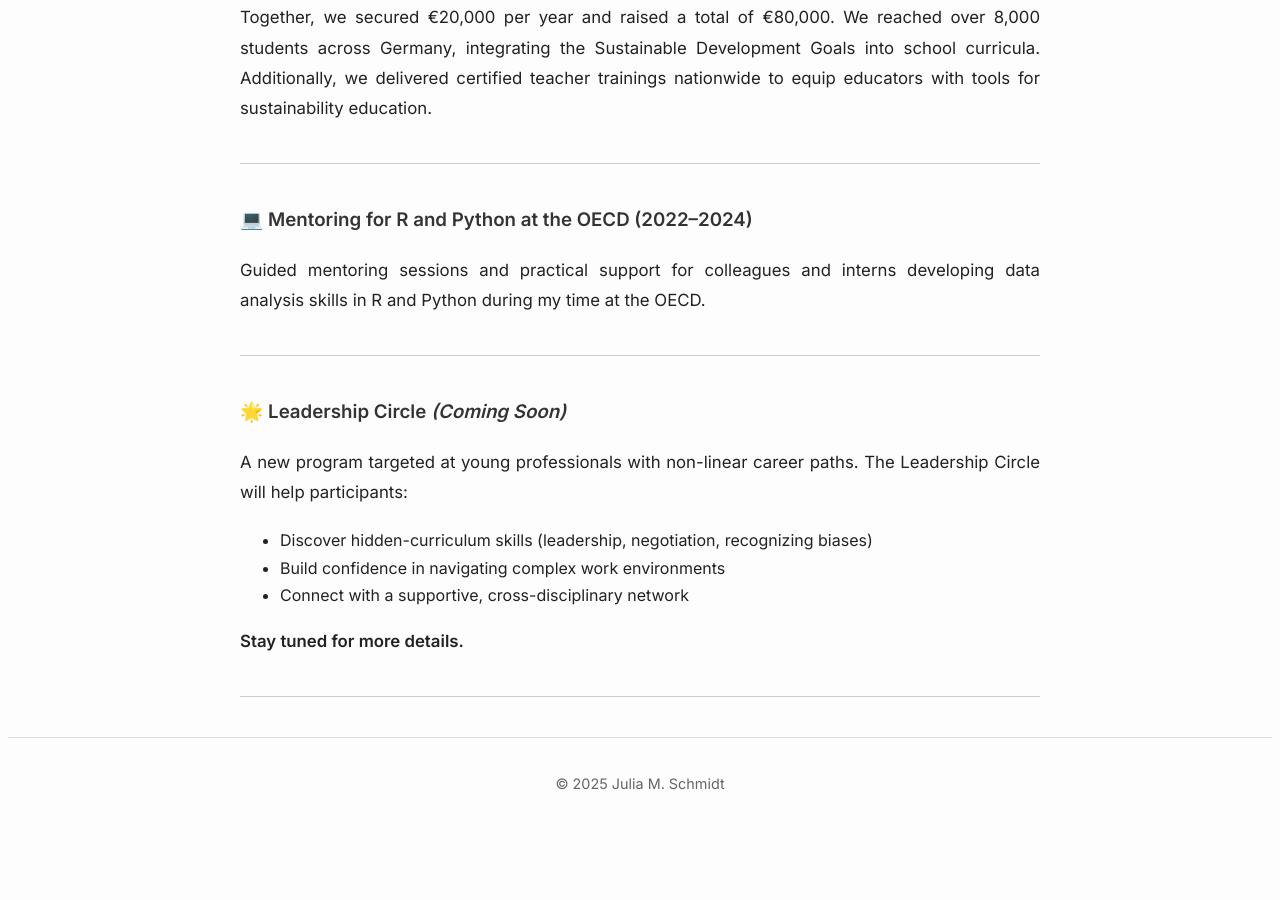
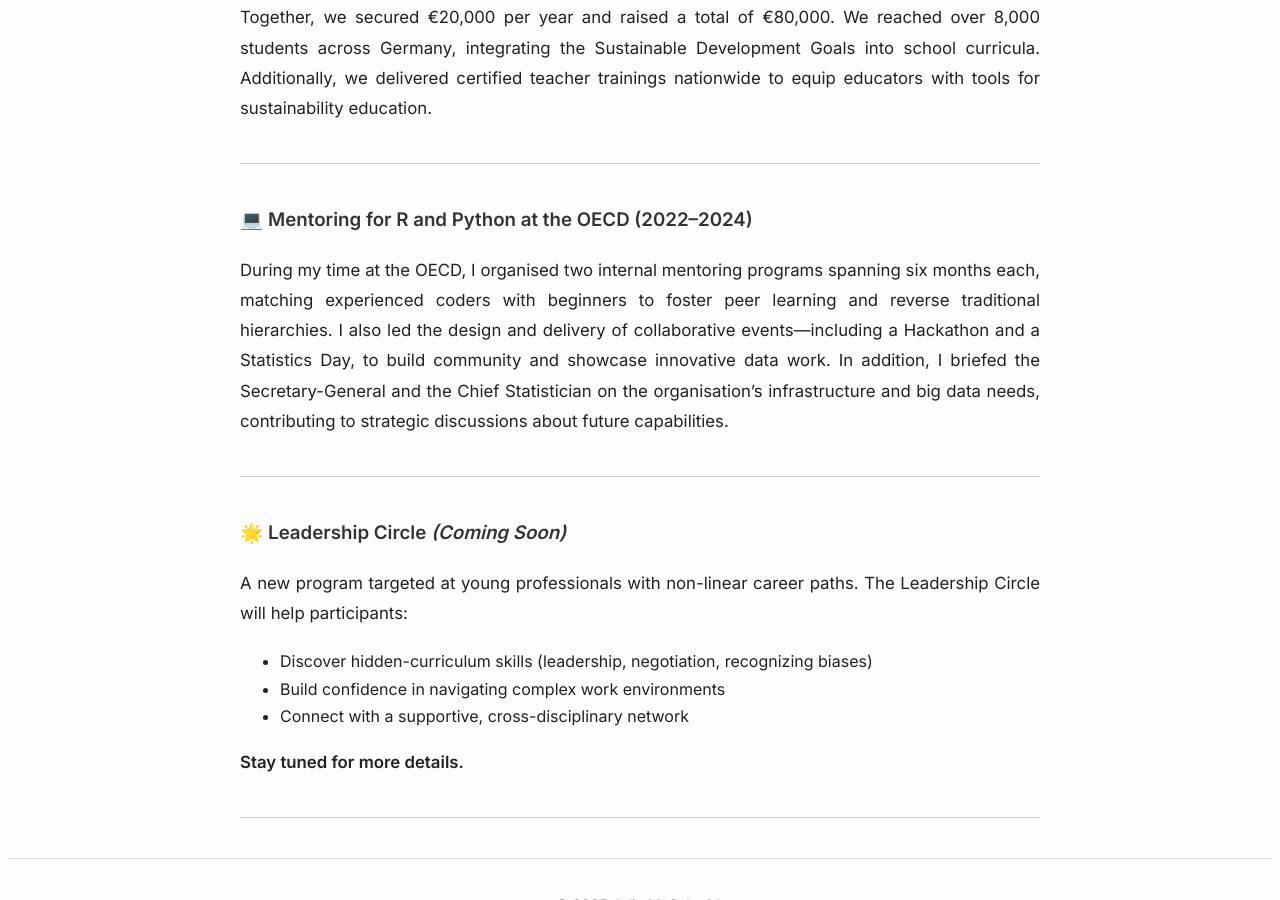
Before and after one commit to julia-m-schmidt/julia-m-schmidt.github.io, a Jekyll site: the page built from mentoring.md, in a window 1280 px wide and 900 px high, scrolled down 844 px. Built offline with Jekyll 4.4.1, drawn with Linux system fonts in a browser that asks for light colours; our own code applies the rules of GitHub Pages for plain Markdown files; before the commit the page ends 1683 px from its top, so only the background shows below that.

Commit message:
Update mentoring.md

```diff
--- a/mentoring.md
+++ b/mentoring.md
@@ -12,7 +12,7 @@ As Strategy Manager and co-lead of the initiative, I worked with a team of 10 vo
 
 ### 💻 Mentoring for R and Python at the OECD (2022–2024)
 
-Guided mentoring sessions and practical support for colleagues and interns developing data analysis skills in R and Python during my time at the OECD.
+During my time at the OECD, I organised two internal mentoring programs spanning six months each, matching experienced coders with beginners to foster peer learning and reverse traditional hierarchies. I also led the design and delivery of collaborative events—including a Hackathon and a Statistics Day, to build community and showcase innovative data work. In addition, I briefed the Secretary-General and the Chief Statistician on the organisation’s infrastructure and big data needs, contributing to strategic discussions about future capabilities.
 
 ---
 
```
